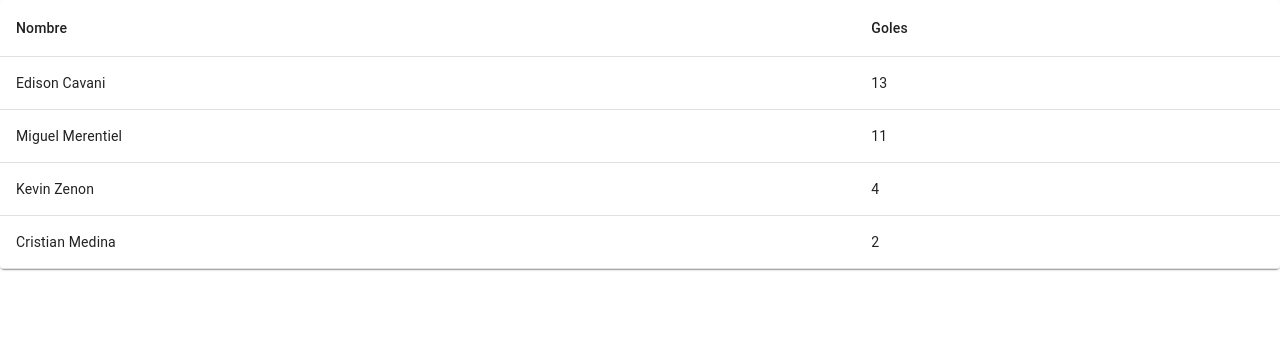
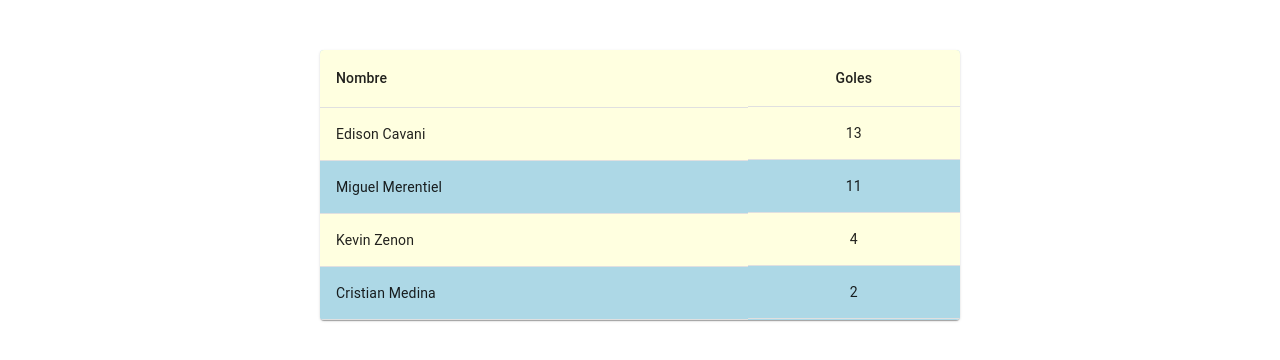
Before and after one commit to Nahuel-prog23/goleadores, a React (Create React App) app: page / in a window 1280 px wide. Shown: the top 360 px of the page. Built offline with nearby package versions, Linux system fonts and the light colour scheme.

Commit message:
Estilos con detalles

```diff
--- a/public/index.html
+++ b/public/index.html
@@ -24,6 +24,7 @@
       work correctly both with client-side routing and a non-root public URL.
       Learn how to configure a non-root public URL by running `npm run build`.
     -->
+    <link rel="stylesheet" href="https://cdnjs.cloudflare.com/ajax/libs/normalize/8.0.1/normalize.min.css">
     <title>React App</title>
   </head>
   <body>
--- a/src/App.js
+++ b/src/App.js
@@ -1,6 +1,7 @@
 import React from "react";
 import List from './components/List';
 import './App.css';
+import './Goals.css';
 
 function App() {
 
--- /dev/null
+++ b/src/Goals.css
@@ -0,0 +1,32 @@
+.Caja{
+    display: flex;
+    justify-content: center;
+    align-items: center;
+    margin: 50px;
+    width:50%;
+    margin-left: 25%;
+    margin-right: 25%
+}
+.Tabla{
+    background-color: lightblue;
+}
+.Column{
+    display: flex !important;
+    flex-direction: column !important;
+    justify-content: center !important;
+    align-items: center !important;
+}
+/* Estilos para filas pares */
+.MuiTableRow-root:nth-child(even) {
+    background-color: lightblue;
+}
+
+/* Estilos para filas impares */
+.MuiTableRow-root:nth-child(odd) {
+    background-color: lightyellow;
+}
+/* Efecto hover */
+.MuiTableRow-root:hover {
+    background-color: #a0a0a0; /* Cambia el color de fondo cuando se pasa el cursor */
+    cursor: pointer; /* Cambia el cursor a pointer */
+}
--- a/src/components/List.js
+++ b/src/components/List.js
@@ -14,12 +14,12 @@ export default function List({list}){
     );*/
     return (
       <TableContainer component={Paper}>
-        <Table>
+        <Table className="Tabla">
           {/* Cabecera de la tabla */}
           <TableHead>
             <TableRow>
               <TableCell>Nombre</TableCell>
-              <TableCell>Goles</TableCell>
+              <TableCell className="Column">Goles</TableCell>
             </TableRow>
           </TableHead>
           {/* Cuerpo de la tabla */}
@@ -27,7 +27,7 @@ export default function List({list}){
             {list.map((list) => (
               <TableRow key={list.id}>
                 <TableCell>{list.name}</TableCell>
-                <TableCell>{list.goles}</TableCell>
+                <TableCell className="Column">{list.goles}</TableCell>
               </TableRow>
             ))}
           </TableBody>
```
Also changed, not shown: src/components/MuiTableExample.js (added, +40 -0 lines).
